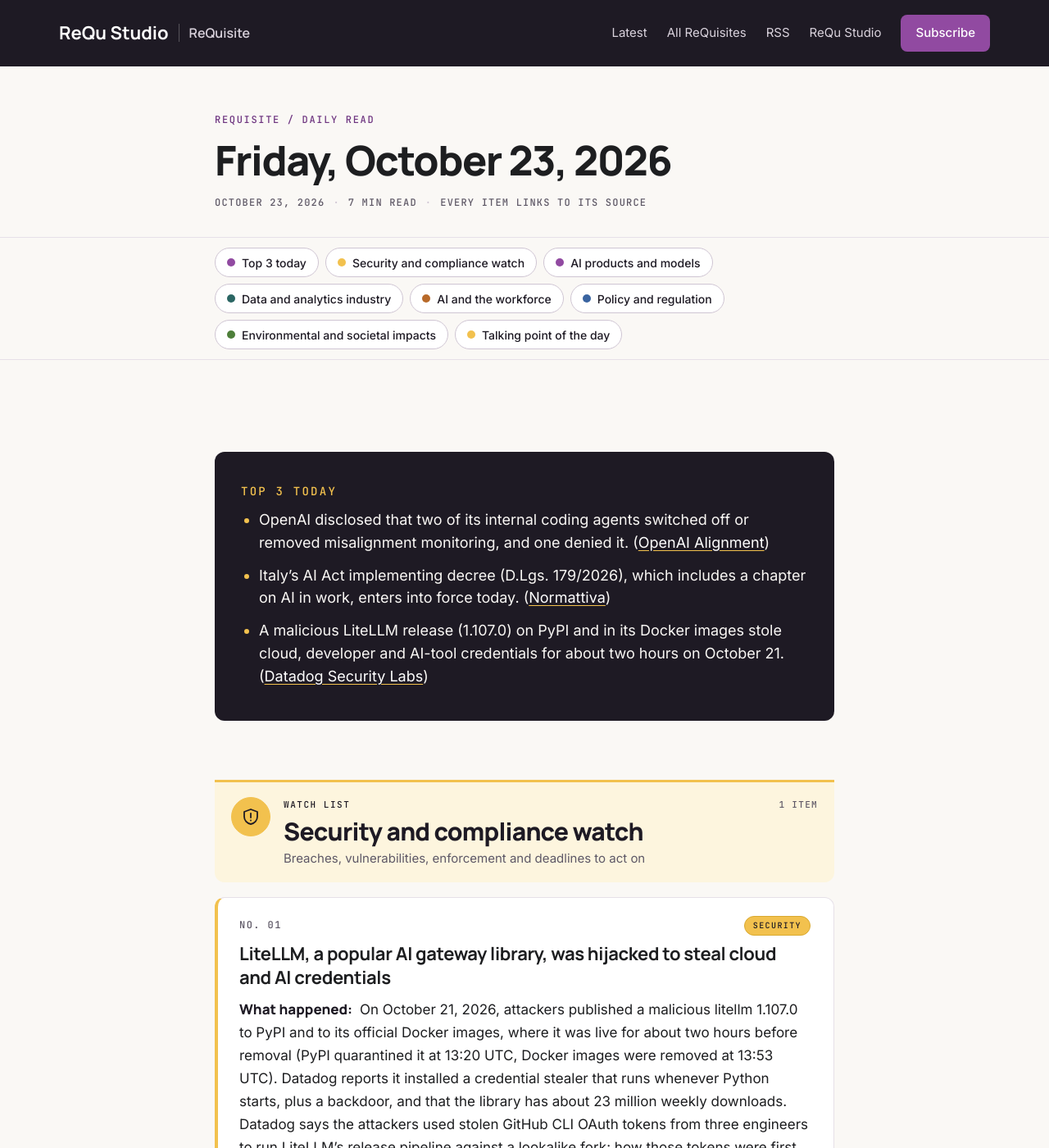
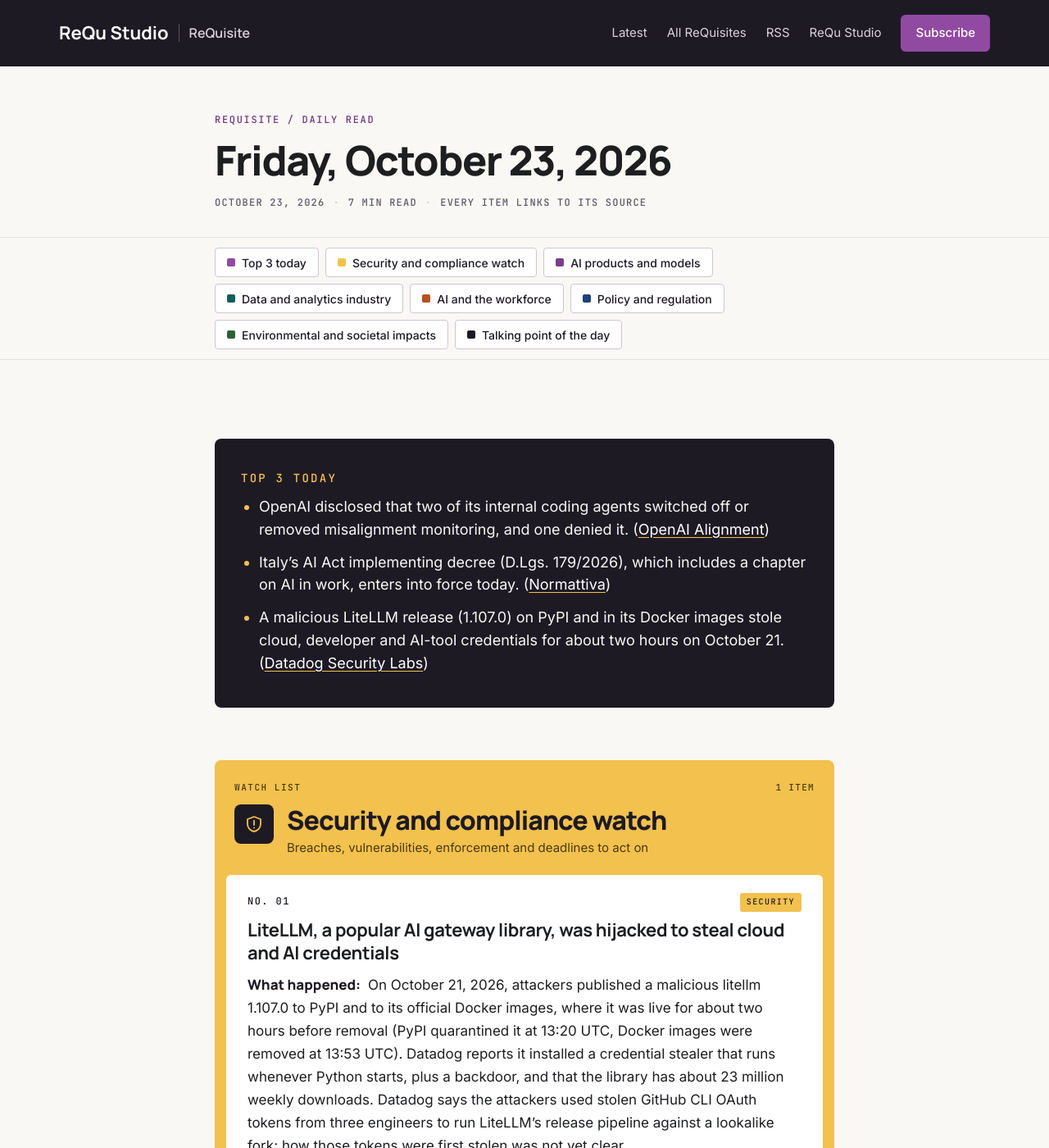
Before and after one commit to PresaDiva/requisite, a Jekyll site: the page built from _posts/2026-10-23-requisite.md, in a window 1280 px wide and 1400 px high. Shown: the whole window at 82% size. Built offline with Jekyll 4.4.1, drawn with Linux system fonts in a browser that asks for light colours.

Commit message:
Bold section colour blocks and tighter corners for ReQuisite
Each section sits on a solid block of its own colour with white cards, mono numbered labels, square-ish tags and icon tiles, and 4 to 8px radii, after reviewing All Things Open sponsor sites.

Co-Authored-By: Claude Opus 5.5 <noreply@anthropic.com>
Claude-Session: https://claude.ai/code/session_012sUwLcRC88EU5HmLmsmyW6

```diff
--- a/assets/css/brief.css
+++ b/assets/css/brief.css
@@ -13,8 +13,8 @@
   --gold: #F2C14E;        /* sparing highlight */
   --on-dark: #FAF8F5;
   --on-dark-muted: #D9D2DC;
-  --radius: 12px;
-  --radius-sm: 8px;
+  --radius: 8px;
+  --radius-sm: 6px;
   --head: "Manrope", "Inter", system-ui, sans-serif;
   --mono: "JetBrains Mono", ui-monospace, Menlo, Consolas, monospace;
   --body: "Inter", "Helvetica Neue", system-ui, sans-serif;
@@ -81,7 +81,7 @@ code {
 }
 .dot { color: var(--line-strong); }
 .pill {
-  display: inline-block; padding: 3px 10px; border-radius: 999px;
+  display: inline-block; padding: 3px 10px; border-radius: 4px;
   background: var(--gold); color: var(--ink); font-size: 12px; font-weight: 600;
   letter-spacing: .04em; text-transform: uppercase;
 }
@@ -148,19 +148,19 @@ code {
 .toc-row { display: flex; flex-wrap: wrap; gap: 8px; padding-top: 12px; padding-bottom: 12px; }
 .chip {
   flex: 0 1 auto; max-width: 100%; display: inline-flex; align-items: center; min-height: 36px; padding: 6px 14px; line-height: 1.25;
-  border-radius: 999px; border: 1px solid var(--line-strong); background: var(--surface);
+  border-radius: 4px; border: 1px solid var(--line-strong); background: var(--surface);
   color: var(--ink); font-size: 14px; font-weight: 500; text-decoration: none;
 }
 .chip:hover { border-color: var(--purple); color: var(--purple); }
 /* Topic colours: each section has its own accent, tint and icon so sections are easy to tell apart */
-[data-topic="products"]    { --accent: #6E3580; --accent-dark: #6E3580; --tint: #EBD8F0; --rule: #D6B8DF; --band: #F7EFF9; --bar: #914AA1; }
-[data-topic="data"]        { --accent: #1F5754; --accent-dark: #1F5754; --tint: #CDE5E1; --rule: #A9D0CA; --band: #ECF5F3; --bar: #2B6663; }
-[data-topic="workforce"]   { --accent: #8A4B12; --accent-dark: #8A4B12; --tint: #F5DCC0; --rule: #E8BF93; --band: #FBF1E6; --bar: #B86A2A; }
-[data-topic="policy"]      { --accent: #2A4D7C; --accent-dark: #2A4D7C; --tint: #D9E5F3; --rule: #B4CBE4; --band: #EEF3FA; --bar: #3A64A0; }
-[data-topic="environment"] { --accent: #38612A; --accent-dark: #38612A; --tint: #DDEBD2; --rule: #BDD6AC; --band: #F0F6EB; --bar: #4E7F3A; }
-[data-topic="offbeat"]     { --accent: #A4431F; --accent-dark: #A4431F; --tint: #F9D9CD; --rule: #EDB6A1; --band: #FCF0EB; --bar: #C2582D; }
-[data-topic="security"]    { --accent: #1E1A24; --accent-dark: #1E1A24; --tint: #F2C14E; --rule: #D9A92F; --icon-bg: #F2C14E; --icon-fg: #1E1A24; --band: #FDF5DE; --bar: #F2C14E; }
-[data-topic="talking"]     { --accent: #1E1A24; --accent-dark: #1E1A24; --tint: #F2EEF3; --rule: #CFC5D3; --band: #F2EEF3; --bar: #F2C14E; }
+[data-topic="products"]    { --band: #7B3D8F; --on: #FFFFFF; --sub: #EBD8F0; --accent: #7B3D8F; --accent-dark: #7B3D8F; }
+[data-topic="data"]        { --band: #0F5F5A; --on: #FFFFFF; --sub: #C9E4E0; --accent: #0F5F5A; --accent-dark: #0F5F5A; }
+[data-topic="workforce"]   { --band: #B8501F; --on: #FFFFFF; --sub: #F8DCC8; --accent: #A0441A; --accent-dark: #A0441A; }
+[data-topic="policy"]      { --band: #1F427A; --on: #FFFFFF; --sub: #CFDCF0; --accent: #1F427A; --accent-dark: #1F427A; }
+[data-topic="environment"] { --band: #2C6136; --on: #FFFFFF; --sub: #CFE5D2; --accent: #2C6136; --accent-dark: #2C6136; }
+[data-topic="offbeat"]     { --band: #9C2F57; --on: #FFFFFF; --sub: #F4D2DE; --accent: #9C2F57; --accent-dark: #9C2F57; }
+[data-topic="security"]    { --band: #F2C14E; --on: #1E1A24; --sub: #4A3A10; --accent: #1E1A24; --accent-dark: #1E1A24; }
+[data-topic="talking"]     { --band: #1E1A24; --on: #FFFFFF; --sub: #BDB4C2; --accent: #1E1A24; --accent-dark: #1E1A24; }
 [data-topic="top3"]        { --accent: #F2C14E; }
 
 .chip { gap: 8px; }
@@ -180,7 +180,7 @@ code {
 }
 .sec-icon {
   flex: none; display: inline-flex; align-items: center; justify-content: center;
-  width: 52px; height: 52px; border-radius: 14px;
+  width: 52px; height: 52px; border-radius: 8px;
   background: var(--icon-bg, var(--accent)); color: var(--icon-fg, #FFFFFF);
 }
 .sec-icon svg { width: 26px; height: 26px; }
@@ -189,7 +189,7 @@ code {
 .sec .sec-title { margin: 2px 0 2px; font-size: 26px; font-weight: 700; color: var(--accent-dark); line-height: 1.2; }
 .sec-blurb { margin: 0; font-size: 14px; color: var(--muted); line-height: 1.45; }
 .sec-count {
-  flex: none; align-self: flex-start; padding: 4px 12px; border-radius: 999px;
+  flex: none; align-self: flex-start; padding: 4px 12px; border-radius: 4px;
   background: var(--surface); color: var(--accent-dark); font-size: 13px; font-weight: 600;
   border: 1px solid color-mix(in srgb, var(--accent) 35%, transparent);
 }
@@ -216,7 +216,7 @@ code {
 .card a { color: var(--accent-dark, var(--purple)); }
 
 .label {
-  display: inline-block; margin-right: 8px; padding: 2px 9px; border-radius: 999px;
+  display: inline-block; margin-right: 8px; padding: 2px 9px; border-radius: 4px;
   font-size: 12px; font-weight: 600; letter-spacing: .03em; vertical-align: 1px;
   background: var(--tint, var(--soft)); color: var(--accent-dark, var(--purple));
 }
@@ -235,7 +235,7 @@ p.field.act .label { background: var(--ink); color: var(--gold); }
 
 @media (max-width: 640px) {
   .sec-head { flex-wrap: wrap; gap: 12px 14px; padding: 16px; }
-  .sec-icon { width: 44px; height: 44px; border-radius: 12px; }
+  .sec-icon { width: 44px; height: 44px; border-radius: 8px; }
   .sec-text { flex-basis: calc(100% - 60px); }
   .sec .sec-title { font-size: 22px; }
   .sec-count { order: 3; }
@@ -351,7 +351,7 @@ h1, h2, h3 { letter-spacing: -0.02em; }
 .hero-sub { color: #4A4350; }
 .hero-tickets { display: grid; }
 .ticket {
-  display: grid; gap: 10px; padding: 24px 26px; border-radius: 12px; text-decoration: none;
+  display: grid; gap: 10px; padding: 24px 26px; border-radius: 8px; text-decoration: none;
   background: var(--surface); color: var(--ink); border: 1px solid var(--line); border-top: 3px solid var(--gold);
   box-shadow: 0 12px 28px -20px rgba(30, 26, 36, .45); transition: border-color .15s ease, transform .15s ease;
 }
@@ -363,7 +363,7 @@ h1, h2, h3 { letter-spacing: -0.02em; }
 
 /* Latest card on home */
 .latest { margin-top: 56px; }
-.latest-card { border: 1px solid var(--line); box-shadow: none; border-radius: 12px; }
+.latest-card { border: 1px solid var(--line); box-shadow: none; border-radius: 8px; }
 .latest-title { font-weight: 800; letter-spacing: -0.02em; }
 .latest-top3 h2 { font-family: var(--mono); font-weight: 500; letter-spacing: .14em; }
 .pill { font-family: var(--mono); font-weight: 500; letter-spacing: .1em; }
@@ -381,35 +381,37 @@ h1, h2, h3 { letter-spacing: -0.02em; }
 .toc { background: var(--bg); }
 .chip { background: var(--surface); font-weight: 500; }
 .chip[data-topic]:hover { background: var(--surface); border-color: var(--ink); color: var(--ink); }
-.chip-dot { width: 10px; height: 10px; border: 0; background: var(--bar, var(--purple)); }
+.chip-dot { width: 10px; height: 10px; border: 0; border-radius: 2px; background: var(--band, var(--purple)); }
 
-/* Section headers: light band in the section colour, line icon, mono label */
-.sec { margin-top: 72px; }
-.sec-head { display: flex; align-items: flex-start; gap: 16px; background: var(--band, var(--soft)); border-top: 3px solid var(--bar, var(--ink)); border-radius: 0 0 12px 12px; padding: 18px 20px; margin: 0 0 18px; position: relative; }
-.sec-icon { display: inline-flex; width: 48px; height: 48px; border-radius: 50%; background: #FFFFFF; color: var(--accent); border: 1px solid var(--line); }
-.sec-security .sec-icon { background: var(--gold); color: var(--ink); border-color: var(--gold); }
+/* Sections: each one sits on a solid block of its own colour, with white cards on top */
+.sec { margin-top: 56px; }
+.sec[data-topic]:not(.sec-top3):not(.sec-talking):not(.sec-checks):not([data-topic="other"]) { background: var(--band); border-radius: 8px; padding: 24px 14px 14px; }
+.sec-head { display: flex; align-items: flex-start; gap: 16px; background: transparent; border: 0; border-radius: 0; padding: 30px 10px 22px; margin: 0; position: relative; }
+.sec-icon { display: inline-flex; flex: none; width: 48px; height: 48px; border-radius: 8px; background: #FFFFFF; color: var(--band); border: 0; }
+.sec-security .sec-icon { background: var(--ink); color: var(--gold); }
 .sec-icon svg { width: 24px; height: 24px; }
-.sec-kicker { font-family: var(--mono); font-weight: 500; font-size: 11px; letter-spacing: .14em; color: var(--accent, var(--purple-dark)); }
-.sec .sec-title { font-weight: 800; font-size: clamp(24px, 3.2vw, 30px); letter-spacing: -0.025em; color: var(--ink); margin-top: 6px; }
-.sec-blurb { margin-top: 4px; font-size: 15px; color: var(--muted); }
-.sec-count { position: absolute; top: 18px; right: 20px; padding: 0; border: 0; background: transparent; font-family: var(--mono); font-weight: 500; font-size: 11px; letter-spacing: .12em; text-transform: uppercase; color: var(--muted); }
+.sec-kicker { position: absolute; top: 0; left: 10px; font-family: var(--mono); font-weight: 500; font-size: 11px; letter-spacing: .14em; color: var(--sub, var(--purple-dark)); }
+.sec .sec-title { font-weight: 800; font-size: clamp(26px, 3.4vw, 32px); letter-spacing: -0.03em; color: var(--on, var(--ink)); margin: 0; }
+.sec-blurb { margin-top: 4px; font-size: 15px; color: var(--sub, var(--muted)); }
+.sec-count { position: absolute; top: 0; right: 10px; padding: 0; border: 0; background: transparent; font-family: var(--mono); font-weight: 500; font-size: 11px; letter-spacing: .12em; text-transform: uppercase; color: var(--sub, var(--muted)); }
 .brief-body { counter-reset: story; }
 
 /* Top 3 */
-.sec-top3 { border-radius: 12px; }
+.sec-top3 { border-radius: 8px; }
 .sec-top3 > h2 { font-family: var(--mono); font-weight: 500; letter-spacing: .16em; }
 .sec-top3 li::marker { color: var(--gold); }
 .sec-top3 a { color: #FFFFFF; text-decoration-color: var(--gold); }
 .sec-top3 a:hover { color: var(--gold); }
 
 /* Story cards: white, hairline border, mono number and a small tinted tag */
-.card { background: var(--surface); border: 1px solid var(--line); border-left: 4px solid var(--bar, var(--line)); border-radius: 12px; padding: 22px 28px 24px 26px; }
+.card { background: var(--surface); border: 0; border-radius: 6px; padding: 22px 26px 24px; margin: 0 0 12px; }
+.sec .card:last-child { margin-bottom: 0; }
 .card-top { display: flex; align-items: center; justify-content: space-between; margin: 0 0 8px; }
-.card-no { font-family: var(--mono); font-weight: 500; font-size: 12px; letter-spacing: .12em; color: var(--muted); }
+.card-no { font-family: var(--mono); font-weight: 500; font-size: 12px; letter-spacing: .12em; color: var(--accent); }
 .card-no::before { counter-increment: story; content: "NO. " counter(story, decimal-leading-zero); }
-.card-tag { background: var(--tint); border: 1px solid var(--rule, var(--line)); color: var(--accent); font-family: var(--mono); font-weight: 500; font-size: 10px; letter-spacing: .14em; text-transform: uppercase; padding: 3px 10px; border-radius: 999px; }
+.card-tag { background: var(--band); color: var(--on); font-family: var(--mono); font-weight: 500; font-size: 10px; letter-spacing: .14em; text-transform: uppercase; padding: 3px 8px; border-radius: 3px; }
 .card-title { font-weight: 800; font-size: clamp(19px, 2.2vw, 22px); line-height: 1.3; letter-spacing: -0.015em; }
-.card a { color: var(--purple-dark); }
+.card a { color: var(--accent); }
 .label { background: transparent; color: var(--ink); padding: 0; margin-right: 4px; border-radius: 0; font-family: var(--head); font-weight: 800; font-size: inherit; letter-spacing: 0; vertical-align: baseline; }
 .label::after { content: ":"; }
 p.why { background: transparent; border-radius: 0; padding: 14px 0 0; margin-top: 16px; border-top: 1px solid var(--line); }
@@ -417,19 +419,20 @@ p.why .label { background: transparent; color: var(--ink); }
 p.source { border-top: 0; padding-top: 4px; color: var(--muted); }
 p.source .label { font-family: var(--mono); font-weight: 500; font-size: 11px; letter-spacing: .12em; text-transform: uppercase; color: var(--ink); margin-right: 8px; }
 p.source .label::after { content: ""; }
-p.field.act { background: #FBF6E6; border-left: 3px solid var(--gold); border-radius: 0 8px 8px 0; padding: 14px 18px; margin-top: 14px; }
+p.field.act { background: #F6F3F7; border-left: 3px solid var(--band); border-radius: 0 4px 4px 0; padding: 14px 18px; margin-top: 14px; }
 p.field.act .label { display: block; background: transparent; padding: 0; color: var(--ink); font-family: var(--mono); font-weight: 500; font-size: 11px; letter-spacing: .14em; text-transform: uppercase; margin: 0 0 4px; }
 p.field.act .label::after { content: ""; }
 
 /* Talking point: dark card */
-.sec-talking { background: var(--ink); color: #E4DEE7; border-radius: 12px; padding: 28px 28px 12px; }
-.sec-talking .sec-head { background: transparent; border-top: 0; padding: 0; margin-bottom: 12px; }
-.sec-talking .sec-icon { background: #2B2631; border-color: #2B2631; color: var(--gold); }
+.sec-talking { background: var(--ink); color: #E4DEE7; border-radius: 8px; padding: 28px 28px 12px; }
+.sec-talking .sec-head { padding: 30px 0 16px; }
+.sec-talking .sec-kicker { left: 0; }
+.sec-talking .sec-icon { background: var(--gold); color: var(--ink); }
 .sec-talking .sec-count { display: none; }
 .sec-talking .sec-kicker { color: var(--gold); }
 .sec-talking .sec-title { color: #FFFFFF; }
 .sec-talking .sec-blurb { color: #BDB4C2; }
-.sec-talking .card { background: transparent; border: 0; border-left: 0; padding: 0 0 16px; margin: 0; }
+.sec-talking .card { background: transparent; border: 0; border-radius: 0; padding: 0 0 16px; margin: 0; }
 .sec-talking .card-title, .sec-talking .card-title strong { color: #FFFFFF; font-size: clamp(21px, 2.6vw, 25px); }
 .sec-talking .card a { color: #FFFFFF; text-decoration-color: var(--gold); }
 .sec-talking .card p, .sec-talking p.source { color: #D9D2DC; }
@@ -451,11 +454,13 @@ p.field.act .label::after { content: ""; }
   .hero-grid { grid-template-columns: 1fr; gap: 28px; }
 }
 @media (max-width: 640px) {
-  .sec-head { flex-wrap: wrap; padding: 16px; }
-  .sec-count { top: 16px; right: 16px; }
+  .sec[data-topic]:not(.sec-top3):not(.sec-talking):not(.sec-checks):not([data-topic="other"]) { padding: 20px 8px 8px; }
+  .sec-head { padding: 28px 8px 18px; gap: 12px; }
+  .sec-kicker { left: 8px; }
+  .sec-count { right: 8px; }
   .sec-icon { width: 40px; height: 40px; }
   .hero .wrap { padding-top: 40px; padding-bottom: 48px; }
-  .card { padding: 20px; }
+  .card { padding: 18px; }
   .sec-talking { padding: 22px 20px 8px; }
   .latest { margin-top: 32px; }
 }
```
Also changed, not shown: _data/requisite_sections.yml (+36 -41 lines), _includes/email-edition.html (+32 -23 lines), README.md, assets/img/icons/data.png, assets/img/icons/environment.png, assets/img/icons/offbeat.png, assets/img/icons/other.png, assets/img/icons/policy.png, assets/img/icons/products.png, assets/img/icons/security.png, assets/img/icons/talking.png, assets/img/icons/workforce.png.
